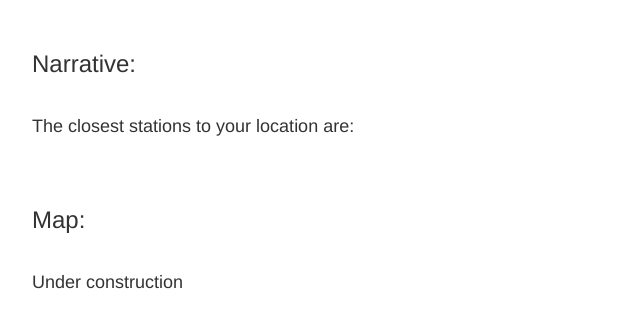
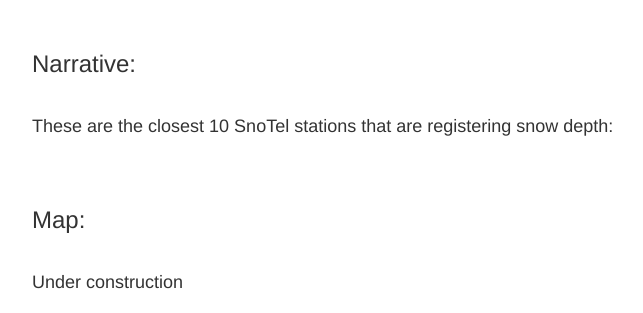
Before and after one commit to Piera/SnowBase, a Flask app: template MVC/templates/report.html in a window 1280 px wide. Shown: the part 175-488 px from the top of the page, without its empty margins (8-651 px from the left). Before the commit the page ends 464 px from the top, so only its background shows below. Run offline with Flask 2, Linux system fonts and the light colour scheme; the template is opened without the code that fills it, so the values that code supplies are empty; some libraries are stand-ins or nearby versions.

Commit message:
Fixed add.py, updated finder.py to pull latest data, started with Google Maps, geocoding

```diff
--- a/MVC/add.py
+++ b/MVC/add.py
@@ -10,6 +10,7 @@ from sqlalchemy import Table, Column, Float, Integer, Boolean, String, MetaData,
 
 # Fill the database of snow data with daily telemetry data points
 def load_snow_data(session):
+	telemetry_data = None
 # 1. Open the list of URLs for the API calls, iterate the API calls
 	with open('/Users/pieradamonte/Dropbox/Hackbright/HBProject/Cron/APIurls.csv', 'rb') as csvfile:
 		snow_reader = csv.reader(csvfile)
@@ -30,7 +31,7 @@ def load_snow_data(session):
 						depth_change = int(snow_data['data'][0]['Change In Snow Depth (in)'])
 					if snow_data['data'][0]['Snow Water Equivalent (in)'] != None:
 						water_equiv = float(snow_data['data'][0]['Snow Water Equivalent (in)'])
-					if snow_data['data'][0]['Change In Snow Water Equivalent (in)'] !=None:
+					if snow_data['data'][0]['Change In Snow Water Equivalent (in)'] != None:
 						water_equiv_change = float(snow_data['data'][0]['Change In Snow Water Equivalent (in)'])
 					telemetry_data = model.Snow_Data(\
 						sta_given_id = triplet,\
@@ -45,6 +46,9 @@ def load_snow_data(session):
 						telemetry_data.water_equiv = water_equiv
 					if water_equiv_change != None:
 						telemetry_data.water_equiv_change = water_equiv_change
+				else:
+					# 'Snow Depth (in)' == None
+					continue
 			session.add(telemetry_data)
 		session.commit()
 
--- a/MVC/finder.py
+++ b/MVC/finder.py
@@ -5,6 +5,7 @@ import model
 import operator
 from haversine import distance
 from jinja2 import Template
+from sqlalchemy import desc
 from flask import Flask, render_template, request
 from model import session as dbsession
 
@@ -25,15 +26,15 @@ def lookup():
 	for counter in range(1, 868):
 		s = dbsession.query(model.Station).get(counter)
 		try:
-			s.snow_data[0]
-			u = s.snow_data[0]
-			print s.id, s.given_id, s.latitude, s.longitude, u.sta_given_id, u.depth, u.depth_change
+			# s.snow_data[0]
+			u = s.snow_data[-1]
+			print s.id, s.given_id, s.name, s.latitude, s.longitude, u.sta_given_id, u.depth, u.depth_change, u.date
 			origin = float(l), float(g)
 			destination = float(s.latitude), float(s.longitude)
 			kms = int(distance(origin, destination))
 			mi = int(0.621371*kms)
 			if u.depth > 0:
-				dist_list.append({'dist':mi, 'id':s.given_id, 'depth':u.depth, 'depth_change':u.depth_change})
+				dist_list.append({'dist':mi, 'id':s.given_id, 'name':s.name, 'depth':u.depth, 'depth_change':u.depth_change})
 		except IndexError:
 			print s.id, s.given_id, s.latitude, s.longitude
 			origin = 34.134115, -118.321548
--- a/MVC/static/stylesheet.css
+++ b/MVC/static/stylesheet.css
@@ -3,6 +3,14 @@ padding: 40px;
 /*background-image: url("IMG_0712.JPG");*/
 }
 
-#map-canvas { height: 400px;
-
+#map-canvas {
+        height: 400px;
+        margin: 20px;
+        padding: 20px
 }
+#panel {
+        top: 5px;
+        /*z-index: 5;*/
+        background-color: #fff;
+        padding: 10px;
+}
--- a/MVC/templates/report.html
+++ b/MVC/templates/report.html
@@ -33,10 +33,10 @@
     <h4>Input Longitude: {{ lng }}</h4><br>
 
     <h3>Narrative:</h3><br>
-        <h4>The closest stations to your location are:<br/><br/>
+        <h4>These are the closest 10 SnoTel stations that are registering snow depth:<br/><br/>
             {% for locations in closest_sta %}
             <ul>
-                <li>The {{ locations.get('id') }} station is {{ locations.get('dist') }} miles away, snow depth: {{ locations.get('depth') }}".
+                <li>The {{ locations.get('name') }} station is {{ locations.get('dist') }} miles away, snow depth: {{ locations.get('depth') }}".
             </ul>
             {% endfor %}
         </h4><br>
```
Also changed, not shown: MVC/templates/main.html (+40 -21 lines).
